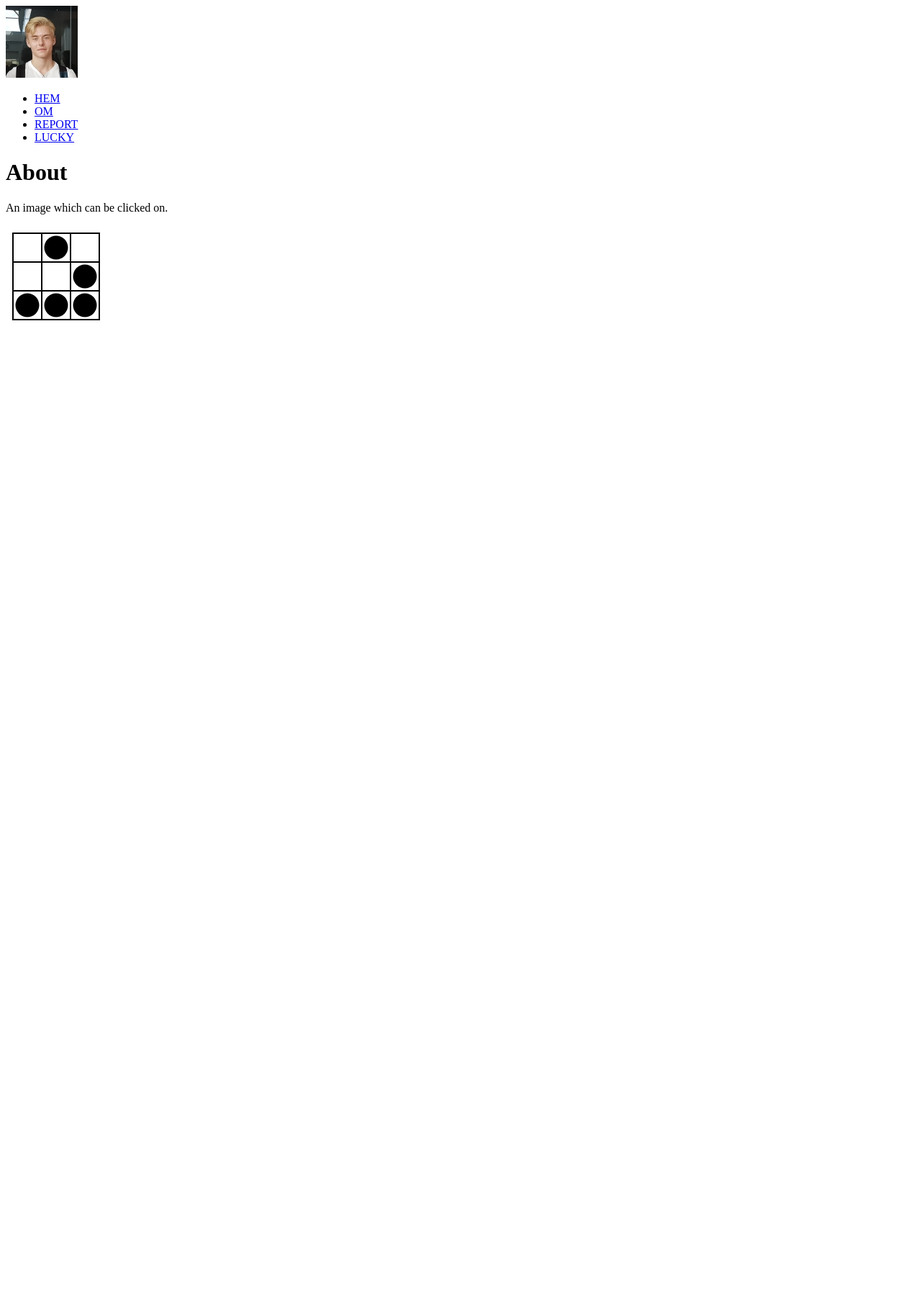
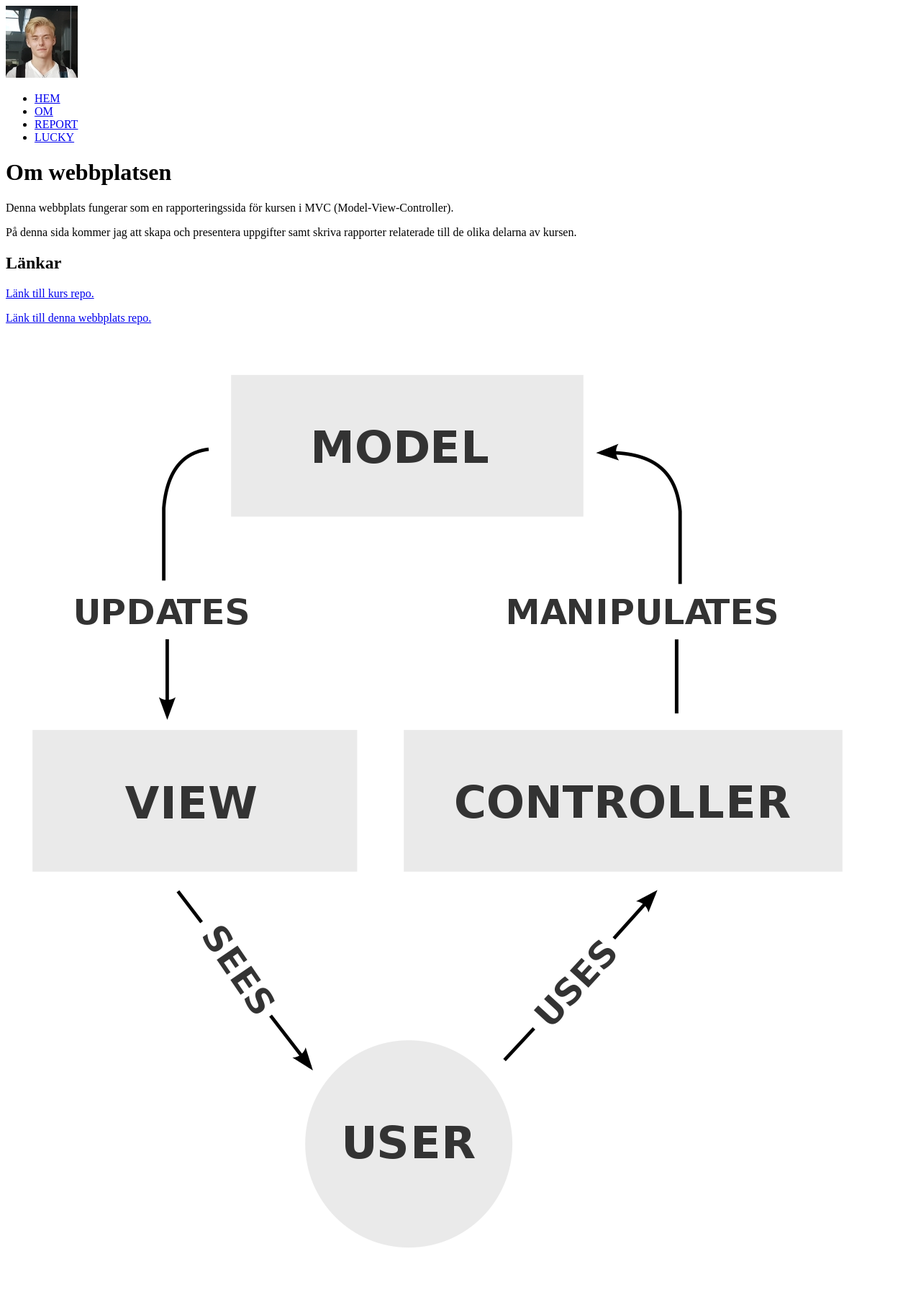
Before and after one commit to albinr/mvc-report, a Symfony app: template templates/about.html.twig in a window 1280 px wide. Shown: the whole page at 72% size. Before the commit the page ends 445 px from the top, so only its background shows below. Run offline with Twig, Linux system fonts and the light colour scheme; the template is opened without the code that fills it, so the values that code supplies are empty; some libraries are stand-ins or nearby versions.

Commit message:
added about page content

```diff
--- a/templates/about.html.twig
+++ b/templates/about.html.twig
@@ -1,11 +1,24 @@
 {% extends "base.html.twig" %}
 
-{% block title %}About{% endblock %}
+{% block title %}Om{% endblock %}
 
 {% block body %}
-    <h1>About</h1>
-    <p>An image which can be clicked on.</p>
-    <a href="{{ asset('img/glider.svg') }}">
-        <img src="{{ asset('img/glider.svg') }}" alt="">
-    </a>
+<div class="row">
+    <div class="column">
+        <h1>Om webbplatsen</h1>
+        <p>Denna webbplats fungerar som en rapporteringssida för kursen i MVC (Model-View-Controller).</p>
+        <p>På denna sida kommer jag att skapa och presentera uppgifter samt skriva rapporter relaterade till de olika
+            delarna av
+            kursen.</p>
+
+    </div>
+    <div class="column">
+        <h2>Länkar</h2>
+        <p><a href="https://github.com/dbwebb-se/mvc/tree/main">Länk till kurs repo.</a></p>
+        <p><a href="https://github.com/albinr/mvc-report">Länk till denna webbplats repo.</a></p>
+        <img src="{{asset('img/mvc.png')}}" alt="mvc">
+
+    </div>
+</div>
+
 {% endblock %}
--- a/templates/home.html.twig
+++ b/templates/home.html.twig
@@ -6,7 +6,7 @@
 <h1>Hej!</h1>
 <p>Jag heter Albin Ryberg, en 24-åring som är intresserad av webbprogrammering. Jag kommer från Stockholm men bor nu i
     Karlskrona, där jag lär mig mer om hur man programmerar webbsidor.</p>
-<p>När jag inte sitter framför datorn brukar jag spela datorspel eller träna på gymmet. Jag är också ivrig att lära mig
+<p>När jag inte pluggar framför datorn brukar jag spela datorspel eller träna på gymmet. Jag är också ivrig att lära mig
     mer om webbutveckling, speciellt genom denna MVC kurs för att bli bättre på att göra
     webbsidor både smartare och mer effektiva.</p>
 <p>Jag ser verkligen fram emot att lära mig mer och utvecklas inom webbutveckling.</p>
```
Also changed, not shown: assets/styles/app.css (+13 -3 lines), public/img/mvc.png (added).
